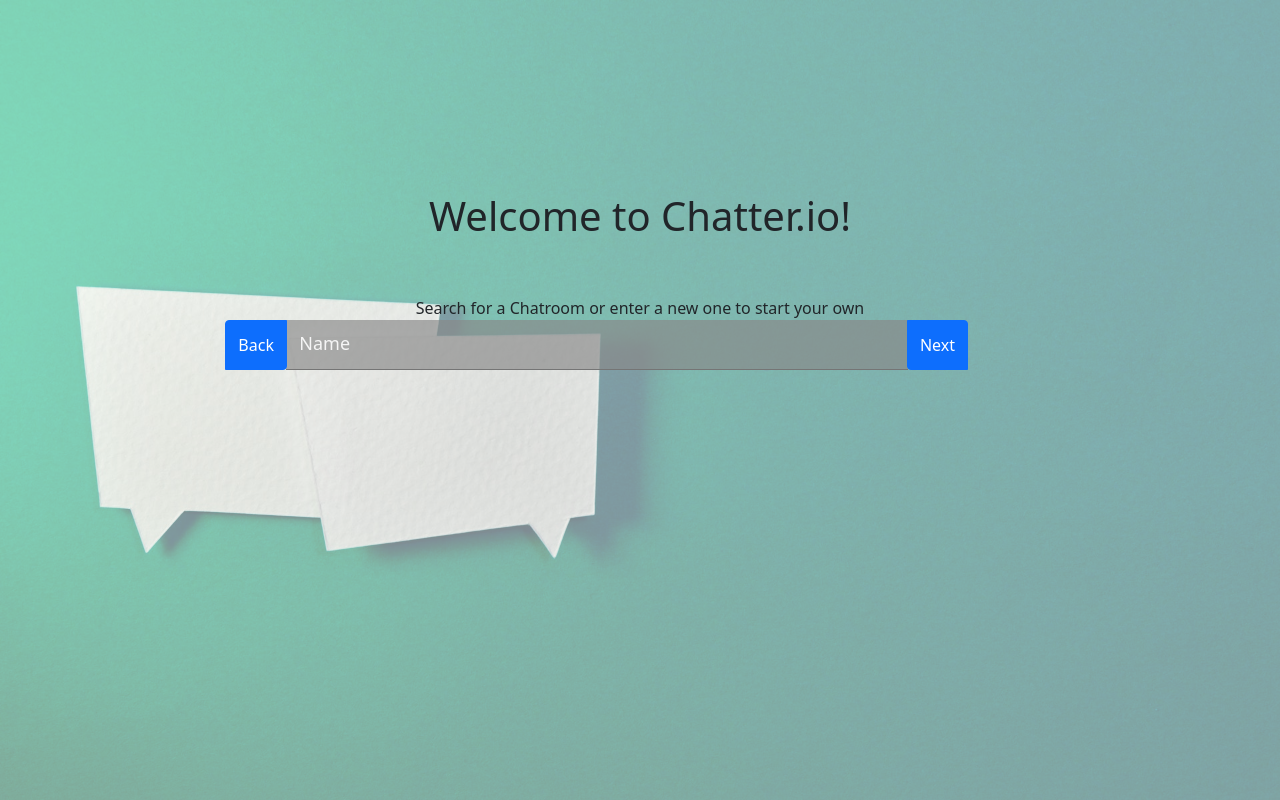
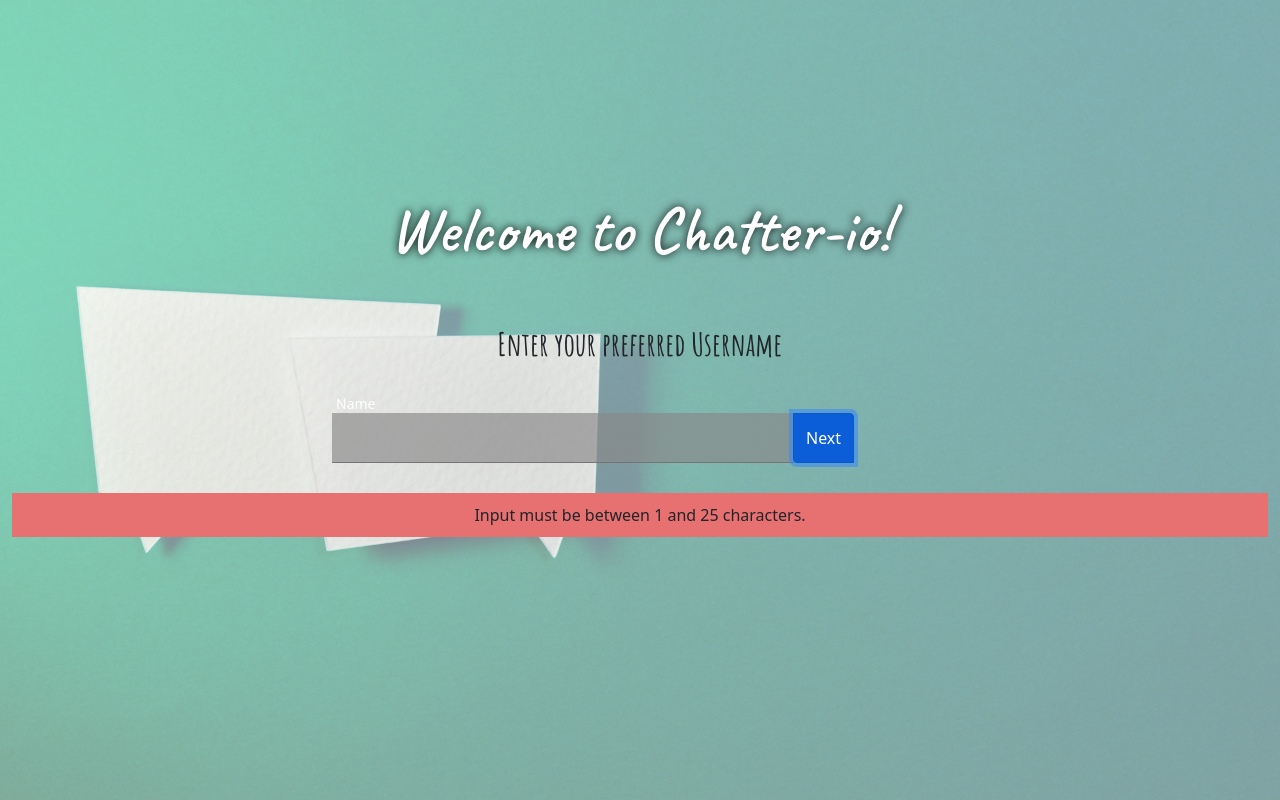
Before and after one commit to ajj-siraj/chatter-io-frontend, a React (Create React App) app: page / in a window 1280 px wide. Both pictures are taken after a click on the button "Next". Built offline with nearby package versions, Linux system fonts and the light colour scheme.

Commit message:
fonts + style changes + input validation

```diff
--- a/public/index.html
+++ b/public/index.html
@@ -1,14 +1,12 @@
 <!DOCTYPE html>
 <html lang="en">
+
 <head>
   <meta charset="utf-8" />
   <link rel="icon" href="%PUBLIC_URL%/favicon.ico" />
   <meta name="viewport" content="width=device-width, initial-scale=1" />
   <meta name="theme-color" content="#000000" />
-    <meta
-      name="description"
-      content="Web site created using create-react-app"
-    />
+  <meta name="description" content="Web site created using create-react-app" />
   <link rel="apple-touch-icon" href="%PUBLIC_URL%/logo192.png" />
   <!--
       manifest.json provides metadata used when your web app is installed on a
@@ -26,6 +24,7 @@
     -->
   <title>React App</title>
 </head>
+
 <body>
   <noscript>You need to enable JavaScript to run this app.</noscript>
   <div id="root"></div>
@@ -40,4 +39,7 @@
       To create a production bundle, use `npm run build` or `yarn build`.
     -->
 </body>
+<link rel="preconnect" href="https://fonts.gstatic.com">
+<link href="https://fonts.googleapis.com/css2?family=Amatic+SC:wght@700&family=Caveat:wght@600&display=swap" rel="stylesheet">
+
 </html>
--- a/src/components/Main.js
+++ b/src/components/Main.js
@@ -9,7 +9,7 @@ function Main() {
       <Container fluid className="main-container">
         <Row className="justify-content-center mb-5">
           <Col>
-            <h1>Welcome to Chatter.io!</h1>
+            <h1>Welcome to Chatter-io!</h1>
           </Col>
         </Row>
         <Row className="d-flex justify-content-center text-center">
--- a/src/components/StageInput.js
+++ b/src/components/StageInput.js
@@ -5,6 +5,7 @@ import { Ctx, Types } from "../Context";
 function StageInput(props) {
   let [inp, setInp] = useState("");
   let [stage, setStageState] = useState(1);
+  let [error, setError] = useState(false);
   let ctx = useContext(Ctx);
 
   const { dispatch } = ctx;
@@ -13,7 +14,11 @@ function StageInput(props) {
     console.log(ctx.state);
   });
 
-  const setStage = (nextStage, data) => {
+  const setStage = (nextStage, data, type) => {
+    if ((!data && type !== "backButton") || data.length > 25) {
+      setError(true);
+    } else {
+      error && setError(false);
       if (nextStage === 2) {
         dispatch({ type: Types.SET_USERNAME, payload: { username: data } });
       } else if (nextStage === 3) {
@@ -21,18 +26,34 @@ function StageInput(props) {
       }
       setInp("");
       setStageState(nextStage);
+    }
+  };
+
+  //Allow progress by pressing enter, <form> was avoided due to the existence of
+  //two buttons in stage 2 which complicated the use of onSubmit. This is simpler.
+  const handleKeyPress = (event, nextStage, data) => {
+    event.key === "Enter" && setStage(nextStage, data);
   };
 
   let stageInput;
   let stageOne = (
     <>
       <Row>
-        <Col xs="12">Enter your preferred Username</Col>
+        <Col xs="12">
+          <h2>Enter your preferred Username</h2>
+        </Col>
       </Row>
+
       <Row className="d-flex justify-content-center stage-one">
-        <Col md="4">
+        <Col md="6">
           <InputGroup className="group">
-            <input type="text" required value={inp} onChange={(e) => setInp(e.target.value)} />
+            <input
+              autoFocus
+              type="text"
+              value={inp}
+              onChange={(e) => setInp(e.target.value)}
+              onKeyPress={(e) => handleKeyPress(e, 2, inp)}
+            />
             <InputGroup.Prepend>
               <Button className="form-button-next" onClick={() => setStage(2, inp)}>
                 Next
@@ -44,23 +65,41 @@ function StageInput(props) {
           </InputGroup>
         </Col>
       </Row>
+      {error ? (
+        <Row>
+          <Col xs="12">
+            <div className="validation-error-message">
+              Input must be between 1 and 25 characters.
+            </div>
+          </Col>
+        </Row>
+      ) : null}
     </>
   );
 
   let stageTwo = (
     <>
       <Row>
-        <Col xs="12">Search for a Chatroom or enter a new one to start your own</Col>
+        <Col xs="12">
+          <h2>Search for a Chatroom or enter a new one to start your own</h2>
+        </Col>
       </Row>
       <Row className="d-flex justify-content-center stage-two">
-        <Col md="8">
+        <Col md="6">
           <InputGroup className="group">
             <InputGroup.Prepend>
-              <Button className="form-button-back" onClick={() => setStage(1)}>
+              <Button className="form-button-back" onClick={() => setStage(1, "", "backButton")}>
                 Back
               </Button>
             </InputGroup.Prepend>
-            <input type="text" required value={inp} onChange={(e) => setInp(e.target.value)} />
+            <input
+              autoFocus
+              type="text"
+              required
+              value={inp}
+              onChange={(e) => setInp(e.target.value)}
+              onKeyPress={(e) => handleKeyPress(e, 3, inp)}
+            />
             <InputGroup.Prepend>
               <Button className="form-button-next" onClick={() => setStage(3, inp)}>
                 Next
@@ -72,6 +111,15 @@ function StageInput(props) {
           </InputGroup>
         </Col>
       </Row>
+      {error ? (
+        <Row>
+          <Col xs="12">
+            <div className="validation-error-message">
+              Input must be between 1 and 25 characters.
+            </div>
+          </Col>
+        </Row>
+      ) : null}
     </>
   );
 
--- a/src/css/App.css
+++ b/src/css/App.css
@@ -4,6 +4,7 @@ html {
 }
 
 .background{
+  min-height:500px;
   height: 100%;
   position:absolute;
   top:0;
@@ -25,3 +26,22 @@ html {
 .main-container {
   padding-top: 15%;
 }
+
+h1{
+  font-family: 'Caveat', cursive;
+  font-size: 4rem !important;
+  color: #fff;
+  text-shadow: 0px 0px 10px black;
+}
+
+h2{
+  font-family: 'Amatic SC', cursive;
+  margin-bottom: 50px !important;
+}
+
+.validation-error-message{
+  background-color: #e77070;
+  padding: 10px;
+  font-size: 1rem;
+  margin: 30px 0;
+}
```
Lines whose indentation alone changed are shown as unchanged.
